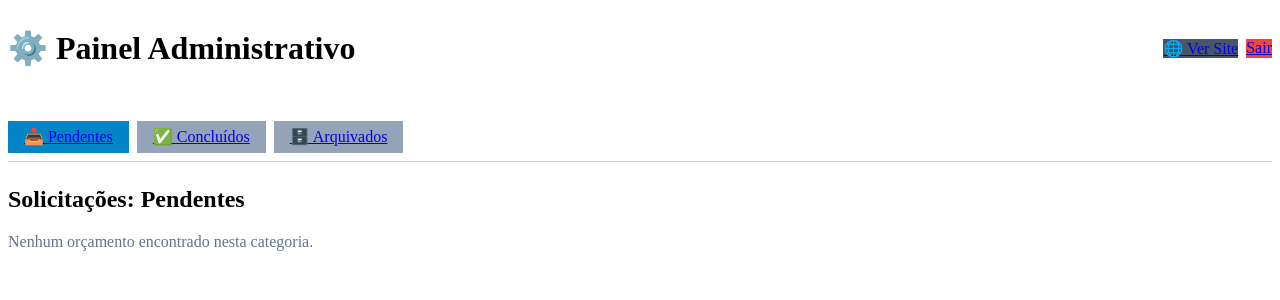
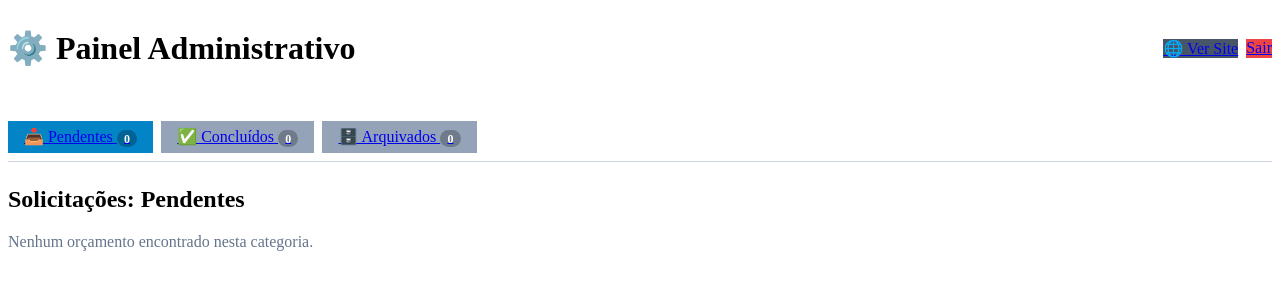
Before and after one commit to marcioanjjo/portfolio, a PHP site: page /app/Views/admin/dashboard.php in a window 1280 px wide. Shown: the top 300 px of the page. Run offline with PHP 8.4, Linux system fonts and the light colour scheme.

Commit message:
Adicionado o contador de mensagem (Orçamento)

```diff
--- a/app/Controllers/AdminController.php
+++ b/app/Controllers/AdminController.php
@@ -92,11 +92,13 @@ class AdminController
         }
 
         $contatos = Contact::getByStatus($statusAtual);
+        $contadores = Contact::countByStatus();
 
         View::render('admin/dashboard', [
             'title' => 'Dashboard | Painel SQL Tecnologia',
             'contatos' => $contatos,
             'statusAtual' => $statusAtual,
+            'contadores' => $contadores,
             'usuarioLogado' => $_SESSION['admin_user']['nome'] ?? 'Administrador'
         ]);
     }
--- a/app/Views/admin/dashboard.php
+++ b/app/Views/admin/dashboard.php
@@ -16,16 +16,25 @@ $statusAtual = $statusAtual ?? 'pendente';
         class="btn"
         style="background: <?= $statusAtual === 'pendente' ? '#0284c7' : '#94a3b8' ?>; padding: 0.4rem 1rem;">
         📥 Pendentes
+        <span style="background: rgba(0,0,0,0.25); color: #fff; padding: 0.1rem 0.45rem; border-radius: 999px; font-size: 0.75rem; font-weight: bold;">
+            <?= $contadores['pendente'] ?? 0 ?>
+        </span>
     </a>
     <a href="/admin/dashboard?status=concluido"
         class="btn"
         style="background: <?= $statusAtual === 'concluido' ? '#16a34a' : '#94a3b8' ?>; padding: 0.4rem 1rem;">
         ✅ Concluídos
+        <span style="background: rgba(0,0,0,0.25); color: #fff; padding: 0.1rem 0.45rem; border-radius: 999px; font-size: 0.75rem; font-weight: bold;">
+            <?= $contadores['concluido'] ?? 0 ?>
+        </span>
     </a>
     <a href="/admin/dashboard?status=arquivado"
         class="btn"
         style="background: <?= $statusAtual === 'arquivado' ? '#475569' : '#94a3b8' ?>; padding: 0.4rem 1rem;">
         🗄️ Arquivados
+        <span style="background: rgba(0,0,0,0.25); color: #fff; padding: 0.1rem 0.45rem; border-radius: 999px; font-size: 0.75rem; font-weight: bold;">
+            <?= $contadores['arquivado'] ?? 0 ?>
+        </span>
     </a>
 </div>
 
```
Also changed, not shown: app/Models/Contact.php (+14 -0 lines).
